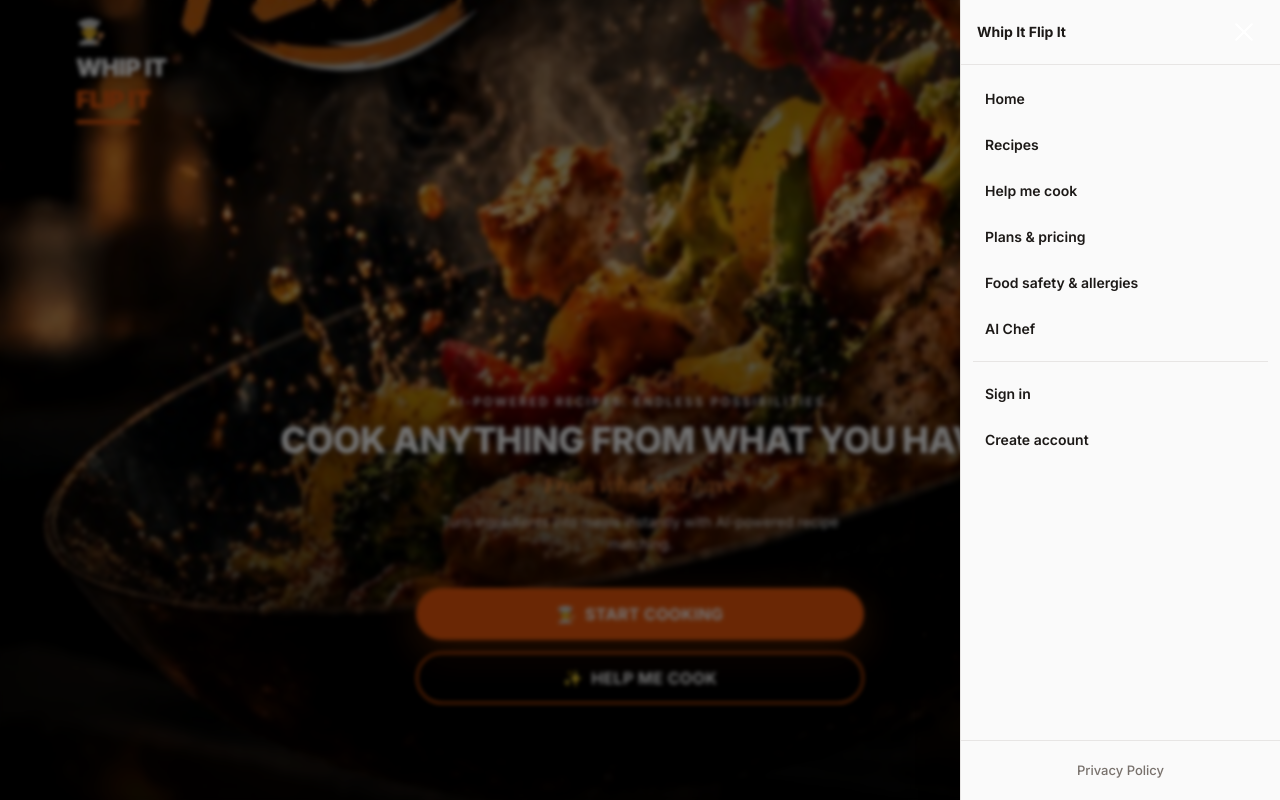
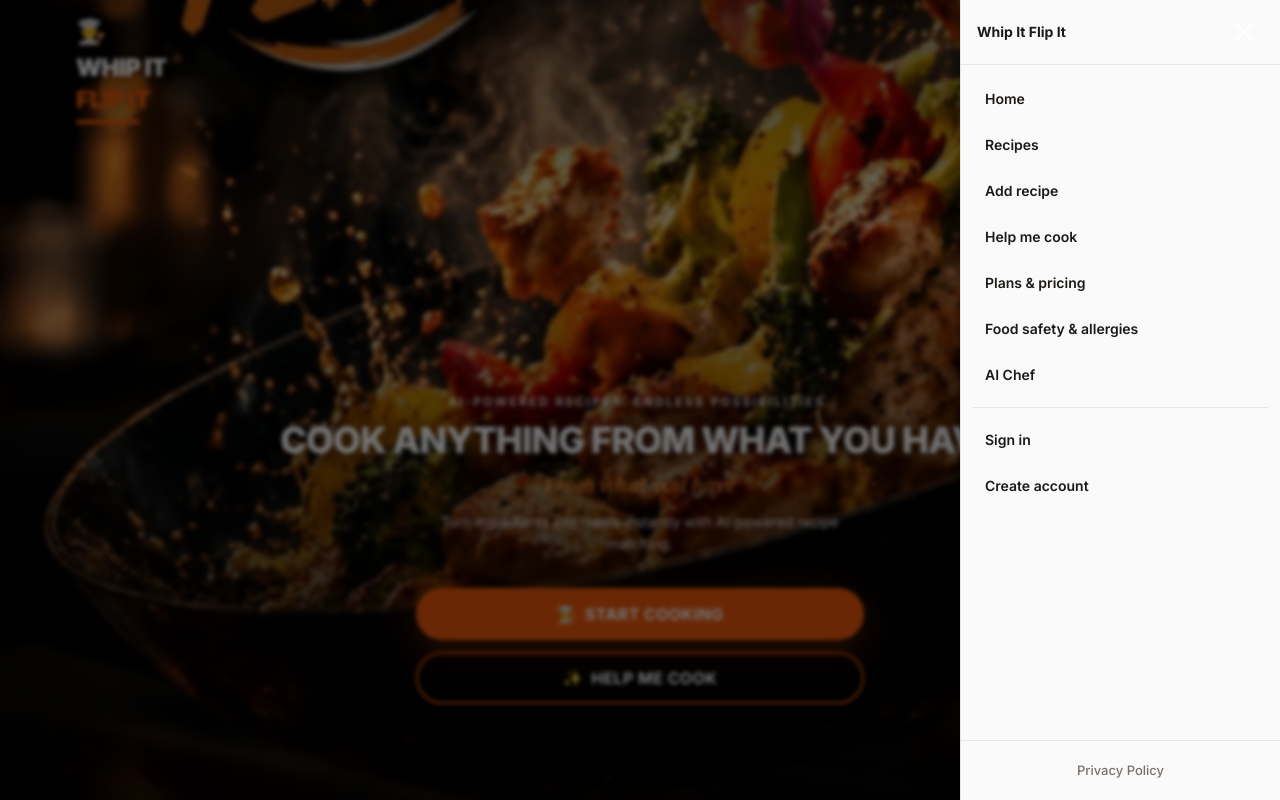
Before and after one commit to whipitflipitapp-dev/master, a Next.js app: page / in a window 1280 px wide. Both pictures are taken after a click on the button "Open menu". Built offline with nearby package versions, Linux system fonts and the light colour scheme; no server answers; the database is empty.

Commit message:
feat(nav): Add recipe link in site menu and clearer bottom nav label

```diff
--- a/src/components/layout/MobileSiteMenu.tsx
+++ b/src/components/layout/MobileSiteMenu.tsx
@@ -215,6 +215,9 @@ export function MobileSiteMenu({ showBottomNav }: MobileSiteMenuProps) {
                 <Link href="/recipes" className={linkClass} onClick={close}>
                   {t("menu_recipes")}
                 </Link>
+                <Link href="/add" className={linkClass} onClick={close}>
+                  {t("menu_add_recipe")}
+                </Link>
                 <Link href="/help-me-cook" className={linkClass} onClick={close}>
                   {t("menu_help_cook")}
                 </Link>
--- a/src/i18n/locales/en/common.json
+++ b/src/i18n/locales/en/common.json
@@ -10,7 +10,7 @@
   "home_reels_heading": "Latest Reels",
   "nav_home": "Home",
   "nav_search": "Search",
-  "nav_add": "Add",
+  "nav_add": "Add recipe",
   "nav_saved": "Saved",
   "nav_profile": "Profile",
   "meta_title_suffix": "{{brand}}",
@@ -537,6 +537,7 @@
   "menu_close": "Close",
   "menu_home": "Home",
   "menu_recipes": "Recipes",
+  "menu_add_recipe": "Add recipe",
   "menu_help_cook": "Help me cook",
   "menu_upgrade": "Plans & pricing",
   "menu_learn_safety": "Food safety & allergies",
--- a/src/i18n/locales/fr/common.json
+++ b/src/i18n/locales/fr/common.json
@@ -10,7 +10,7 @@
   "home_reels_heading": "Derniers Reels",
   "nav_home": "Accueil",
   "nav_search": "Recherche",
-  "nav_add": "Ajouter",
+  "nav_add": "Ajouter recette",
   "nav_saved": "Favoris",
   "nav_profile": "Profil",
   "meta_title_suffix": "{{brand}}",
@@ -537,6 +537,7 @@
   "menu_close": "Fermer",
   "menu_home": "Accueil",
   "menu_recipes": "Recettes",
+  "menu_add_recipe": "Ajouter une recette",
   "menu_help_cook": "Aide-moi à cuisiner",
   "menu_upgrade": "Offres et tarifs",
   "menu_learn_safety": "Sécurité alimentaire et allergies",
--- a/src/i18n/locales/it/common.json
+++ b/src/i18n/locales/it/common.json
@@ -10,7 +10,7 @@
   "home_reels_heading": "Reels recenti",
   "nav_home": "Home",
   "nav_search": "Cerca",
-  "nav_add": "Aggiungi",
+  "nav_add": "Aggiungi ricetta",
   "nav_saved": "Salvate",
   "nav_profile": "Profilo",
   "meta_title_suffix": "{{brand}}",
@@ -566,6 +566,7 @@
   "menu_close": "Chiudi",
   "menu_home": "Home",
   "menu_recipes": "Ricette",
+  "menu_add_recipe": "Aggiungi ricetta",
   "menu_help_cook": "Aiutami a cucinare",
   "menu_upgrade": "Piani e prezzi",
   "menu_learn_safety": "Sicurezza alimentare e allergie",
```
